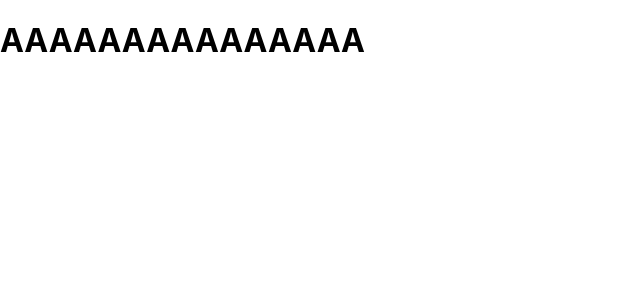
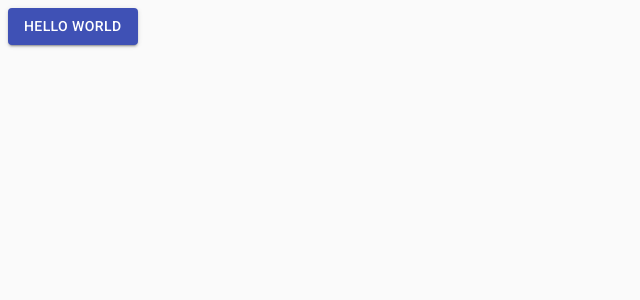
Before and after one commit to GaunovMuhamed/Project1, a React (Create React App) app: page / in a window 1280 px wide. Shown: the top 300 px of the page, without its empty margins (0-640 px from the left). Built offline with nearby package versions, Linux system fonts and the light colour scheme.

Commit message:
test material-ui

```diff
--- a/package.json
+++ b/package.json
@@ -3,12 +3,14 @@
   "version": "0.1.0",
   "private": true,
   "dependencies": {
+    "@material-ui/core": "^4.9.2",
     "@testing-library/jest-dom": "^4.2.4",
     "@testing-library/react": "^9.3.2",
     "@testing-library/user-event": "^7.1.2",
     "react": "^16.12.0",
     "react-dom": "^16.12.0",
-    "react-scripts": "3.3.1"
+    "react-scripts": "3.3.1",
+    "typeface-roboto": "0.0.75"
   },
   "scripts": {
     "start": "react-scripts start",
--- a/public/index.html
+++ b/public/index.html
@@ -2,6 +2,7 @@
 <html lang="en">
 
 <head>
+  <meta name="viewport" content="minimum-scale=1, initial-scale=1, width=device-width" />
   <meta charset="utf-8" />
   <meta name="viewport" content="width=device-width, initial-scale=1" />
   <meta name="theme-color" content="#000000" />
@@ -11,6 +12,7 @@
       user's mobile device or desktop. See https://developers.google.com/web/fundamentals/web-app-manifest/
     -->
   <link rel="manifest" href="%PUBLIC_URL%/manifest.json" />
+  <link rel="stylesheet" href="https://fonts.googleapis.com/css?family=Roboto:300,400,500,700&display=swap" />
   <!--
       Notice the use of %PUBLIC_URL% in the tags above.
       It will be replaced with the URL of the `public` folder during the build.
--- a/src/App.js
+++ b/src/App.js
@@ -1,10 +1,21 @@
 import React from 'react';
+import 'typeface-roboto';
+import Button from '@material-ui/core/Button';
+import CssBaseline from '@material-ui/core/CssBaseline';
+import Box from '@material-ui/core/Box'
 
 function App() {
   return (
-    <div className="App">
-      <h1>AAAAAAAAAAAAAAA</h1>
-    </div>
+    <>
+      <CssBaseline />
+      <div className="App">
+        <Box m={0, 1}>
+          <Button variant="contained" color="primary">
+            Hello World
+        </Button>
+        </Box>
+      </div>
+    </>
   );
 }
 
```
Also changed, not shown: src/setupTests.js (deleted, +0 -5 lines), 2 other files (tests, documents, lock files or other folders).
